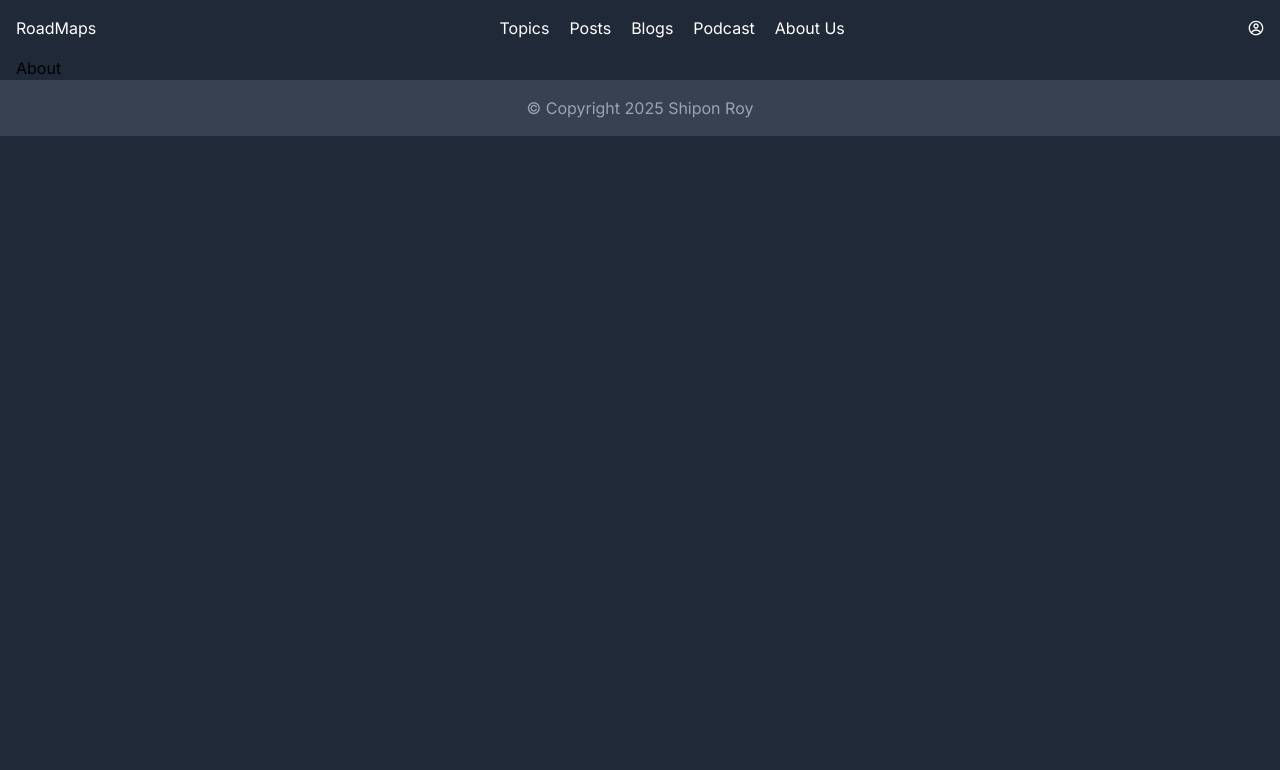
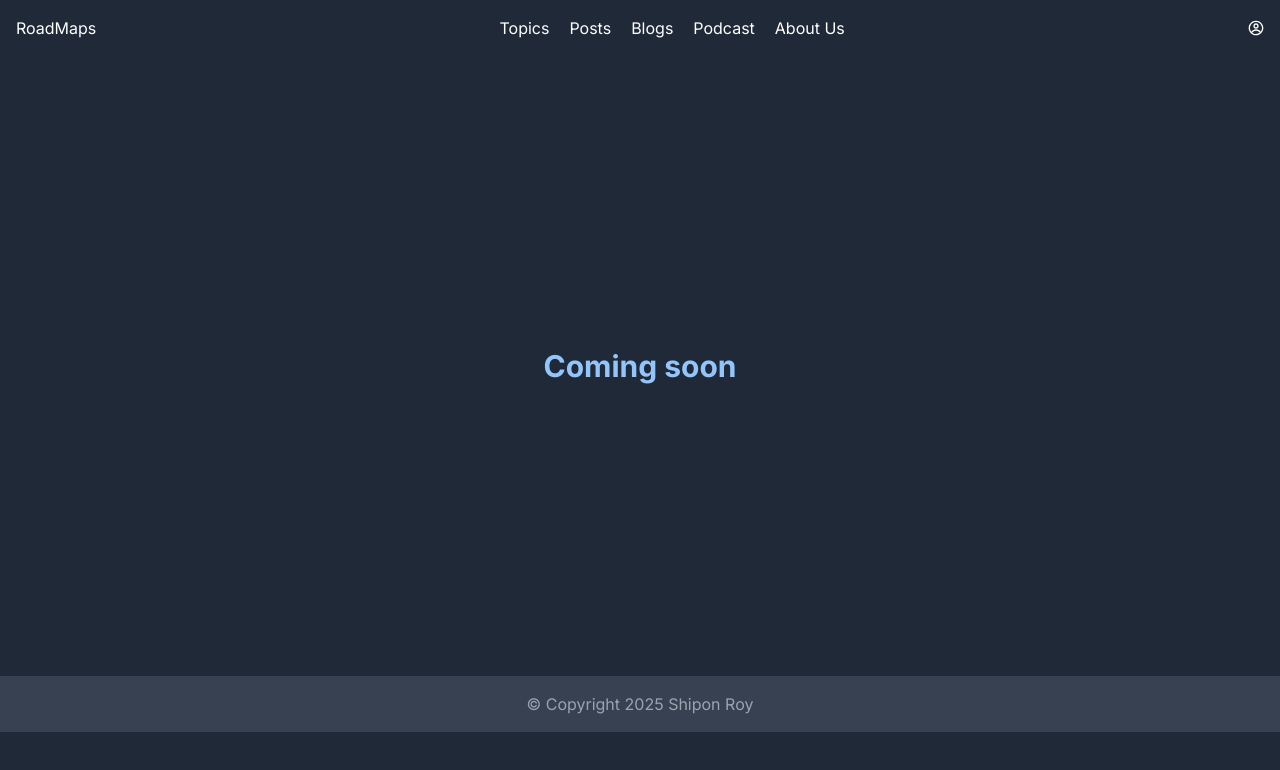
Before and after one commit to Shipon-Roy/roadmaps, a Next.js app: page /about in a window 1280 px wide. Shown: the top 770 px of the page. Built offline with nearby package versions, Linux system fonts and the light colour scheme.

Commit message:
some update ui

```diff
--- a/app/about/page.jsx
+++ b/app/about/page.jsx
@@ -1,5 +1,11 @@
 import React from "react";
 
 export default function About() {
-  return <div>About</div>;
+  return (
+    <div className="flex justify-center items-center h-[620px]">
+      <h1 className="text-blue-300 font-bold text-3xl ">
+        Coming soon
+      </h1>
+    </div>
+  );
 }
--- a/app/blogs/page.jsx
+++ b/app/blogs/page.jsx
@@ -1,7 +1,9 @@
-import React from 'react'
+import React from "react";
 
 export default function Blogs() {
   return (
-    <div className='text-blue-500 font-bold text-3xl'>Blogs</div>
-  )
+    <div className="flex justify-center items-center h-[620px]">
+      <h1 className="text-blue-300 font-bold text-3xl ">Coming soon</h1>
+    </div>
+  );
 }
--- a/app/podcast/page.jsx
+++ b/app/podcast/page.jsx
@@ -3,7 +3,7 @@ import Container from "../ui/Container";
 
 export default function page() {
   return (
-    <div>
+    <div className="flex justify-center items-center h-[620px]">
       <Container>
         <div className=" text-center py-10">
           <h1 className="text-[#7dd3fc] font-bold text-3xl">
--- a/app/posts/page.jsx
+++ b/app/posts/page.jsx
@@ -3,7 +3,7 @@ import Container from "../ui/Container";
 
 export default function page() {
   return (
-    <div className="my-20">
+    <div className="flex justify-center items-center h-[620px]">
       <Container>
         <div className=" text-center">
           <h1 className="text-[#7dd3fc] font-bold text-3xl">
```
